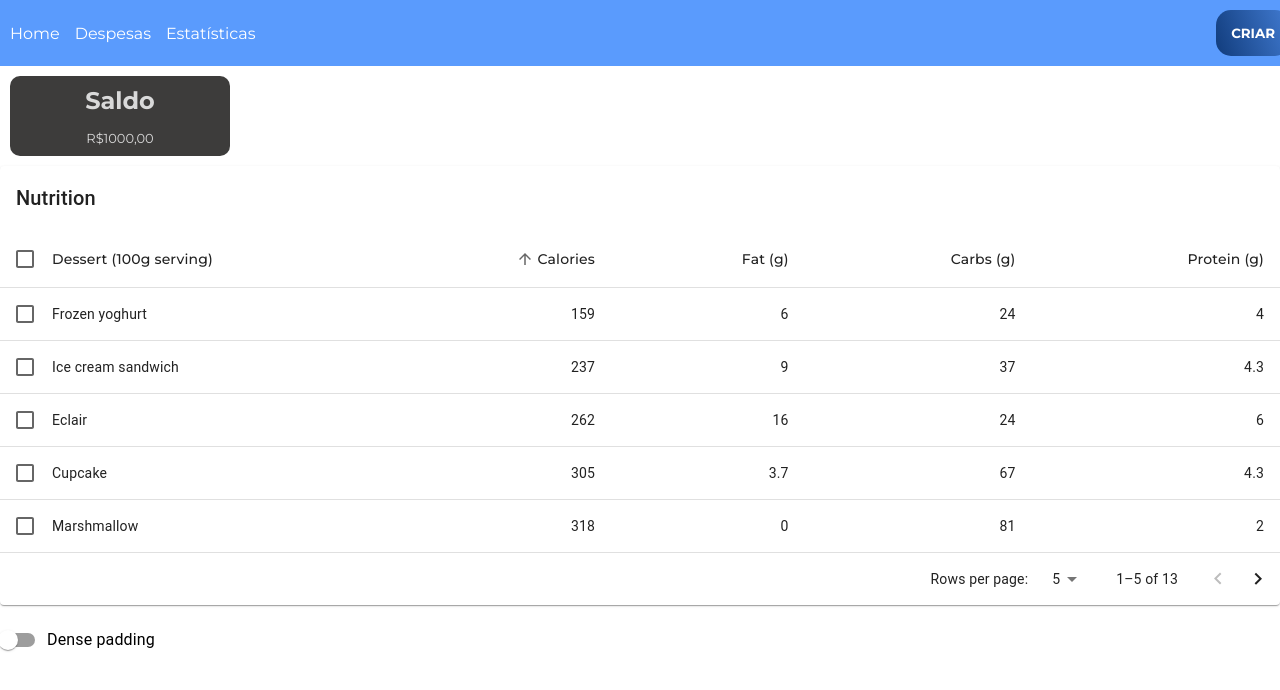
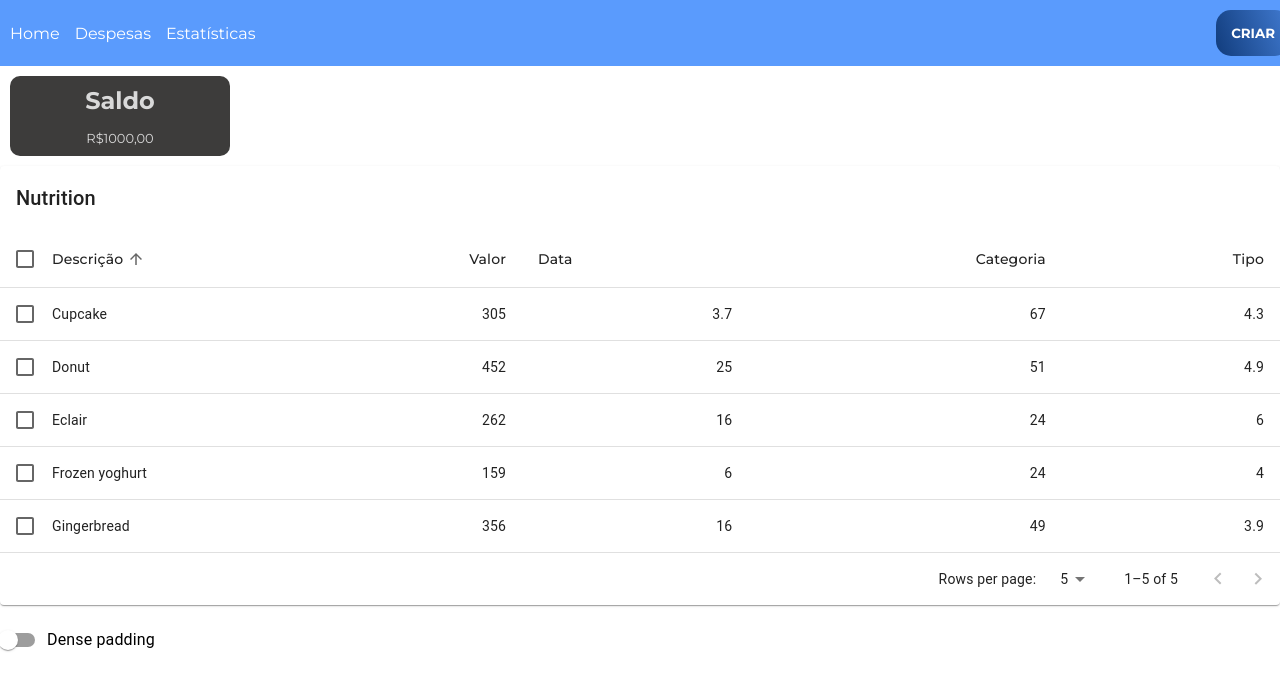
Before and after one commit to marjorygc/Projeto-Controle-de-Gastos, a React (Vite) app: page /Home in a window 1280 px wide. Shown: the top 690 px of the page. Built offline with nearby package versions, Linux system fonts and the light colour scheme; some icons are missing.

Commit message:
04-07-25

```diff
--- /dev/null
+++ b/src/componentes/Filtrar.jsx
@@ -0,0 +1,13 @@
+import React from 'react';
+import { Tooltip, IconButton } from '@mui/material';
+import FilterListIcon from '@mui/icons-material/FilterList';
+
+export default function FilterPanel({ onFilterClick }) {
+  return (
+    <Tooltip title="Filtrar dados">
+      <IconButton onClick={onFilterClick}>
+        <FilterListIcon />
+      </IconButton>
+    </Tooltip>
+  );
+}
--- a/src/pages/Menu.jsx
+++ b/src/componentes/Menu.jsx
@@ -1,4 +1,4 @@
-import "../pages/Menu.css"
+import "./styles/Menu.css"
 export default function Menu(){
     return(
 
--- a/src/pages/Tabela.jsx
+++ b/src/componentes/Tabela.jsx
@@ -22,14 +22,14 @@ import DeleteIcon from '@mui/icons-material/Delete';
 import FilterListIcon from '@mui/icons-material/FilterList';
 import { visuallyHidden } from '@mui/utils';
 
-function createData(id, name, calories, fat, carbs, protein) {
+function createData(id, descricao, valor, data, categoria, tipo) {
   return {
     id,
-    name,
-    calories,
-    fat,
-    carbs,
-    protein,
+    descricao,
+    valor,
+    data,
+    categoria,
+    tipo
   };
 }
 
@@ -39,14 +39,7 @@ const rows = [
   createData(3, 'Eclair', 262, 16.0, 24, 6.0),
   createData(4, 'Frozen yoghurt', 159, 6.0, 24, 4.0),
   createData(5, 'Gingerbread', 356, 16.0, 49, 3.9),
-  createData(6, 'Honeycomb', 408, 3.2, 87, 6.5),
-  createData(7, 'Ice cream sandwich', 237, 9.0, 37, 4.3),
-  createData(8, 'Jelly Bean', 375, 0.0, 94, 0.0),
-  createData(9, 'KitKat', 518, 26.0, 65, 7.0),
-  createData(10, 'Lollipop', 392, 0.2, 98, 0.0),
-  createData(11, 'Marshmallow', 318, 0, 81, 2.0),
-  createData(12, 'Nougat', 360, 19.0, 9, 37.0),
-  createData(13, 'Oreo', 437, 18.0, 63, 4.0),
+
 ];
 
 function descendingComparator(a, b, orderBy) {
@@ -67,34 +60,34 @@ function getComparator(order, orderBy) {
 
 const headCells = [
   {
-    id: 'name',
+    id: 'descricao',
     numeric: false,
     disablePadding: true,
-    label: 'Dessert (100g serving)',
+    label: 'Descrição',
   },
   {
-    id: 'calories',
+    id: 'valor',
     numeric: true,
     disablePadding: false,
-    label: 'Calories',
+    label: 'Valor',
   },
   {
-    id: 'fat',
+    id: 'data',
+    numeric: false,
+    disablePadding: false,
+    label: 'Data',
+  },
+  {
+    id: 'categoria',
     numeric: true,
     disablePadding: false,
-    label: 'Fat (g)',
+    label: 'Categoria',
   },
   {
-    id: 'carbs',
+    id: 'tipo',
     numeric: true,
     disablePadding: false,
-    label: 'Carbs (g)',
-  },
-  {
-    id: 'protein',
-    numeric: true,
-    disablePadding: false,
-    label: 'Protein (g)',
+    label: 'Tipo',
   },
 ];
 
@@ -211,7 +204,7 @@ EnhancedTableToolbar.propTypes = {
 
 export default function EnhancedTable() {
   const [order, setOrder] = React.useState('asc');
-  const [orderBy, setOrderBy] = React.useState('calories');
+  const [orderBy, setOrderBy] = React.useState('descricao');
   const [selected, setSelected] = React.useState([]);
   const [page, setPage] = React.useState(0);
   const [dense, setDense] = React.useState(false);
@@ -325,12 +318,12 @@ export default function EnhancedTable() {
                       scope="row"
                       padding="none"
                     >
-                      {row.name}
+                      {row.descricao}
                     </TableCell>
-                    <TableCell align="right">{row.calories}</TableCell>
-                    <TableCell align="right">{row.fat}</TableCell>
-                    <TableCell align="right">{row.carbs}</TableCell>
-                    <TableCell align="right">{row.protein}</TableCell>
+                    <TableCell align="right">{row.valor}</TableCell>
+                    <TableCell align="right">{row.data}</TableCell>
+                    <TableCell align="right">{row.categoria}</TableCell>
+                    <TableCell align="right">{row.tipo}</TableCell>
                   </TableRow>
                 );
               })}
--- a/src/pages/Despesas.jsx
+++ b/src/pages/Despesas.jsx
@@ -1,9 +1,23 @@
-import Menu from "./Menu"
-
+import Menu from "../componentes/Menu"
+import "./styles/Despesas.css"
+import Filtrar from '../componentes/Filtrar'
 export default function Despesas(){
     return(
         <div>
             <Menu/>
+
+            <div className="despesas">
+                <div className="topo">
+                    <Filtrar/>
+                     <h1>Despesas</h1>
+                     <div className="btdespesas">
+                        <button id="plus">+</button>
+                     </div>
+                </div>
+
+
+
+            </div>
         </div>
     )
 }
--- a/src/pages/Estatisticas.jsx
+++ b/src/pages/Estatisticas.jsx
@@ -1,5 +1,5 @@
-import Menu from "./Menu"
-import FinanceChart from "./Grafico"
+import Menu from "../componentes/Menu"
+import FinanceChart from "../componentes/Grafico"
 
 export default function Estatisticas(){
     return(
--- a/src/pages/Home.jsx
+++ b/src/pages/Home.jsx
@@ -1,6 +1,6 @@
-import Menu from "./Menu"
-import Tabela from "./Tabela"
-import "./Home.css"
+import Menu from "../componentes/Menu"
+import Tabela from "../componentes/Tabela"
+import "./styles/Home.css"
 export default function Home(){
     return(
         <div className="home">
--- a/src/pages/Login.jsx
+++ b/src/pages/Login.jsx
@@ -1,4 +1,4 @@
-import Entrar from '../Entrar'
+import Entrar from '../componentes/Entrar'
 import '../App.css'
 import imagem from '../assets/telalogin.png'
 
--- /dev/null
+++ b/src/pages/styles/Despesas.css
@@ -0,0 +1,30 @@
+.despesas{
+
+    width: 90vw;
+    height: 60vh;
+    margin: 20px;
+    background-color: rgb(123, 167, 218);
+    border-radius: 20px;
+}
+.topo{
+    display: flex;
+    justify-content: space-between;
+    padding: 10px;
+    align-items: center;
+}
+
+#plus{
+    background-color: #505050;
+    color: white;
+    padding: 15px;
+    border: none;
+    border-radius: 13px;
+    margin-bottom: 30px;
+    height: 24px;
+    width: 24px;
+
+    display: flex;
+    align-items: center;
+    justify-content: center;
+    font-size: large;
+}
```
Also changed, not shown: src/componentes/Entrar.jsx (renamed from src/Entrar.jsx), src/componentes/Grafico.jsx (renamed from src/pages/Grafico.jsx), src/componentes/styles/Menu.css (renamed from src/pages/Menu.css), src/pages/styles/Home.css (renamed from src/pages/Home.css).
